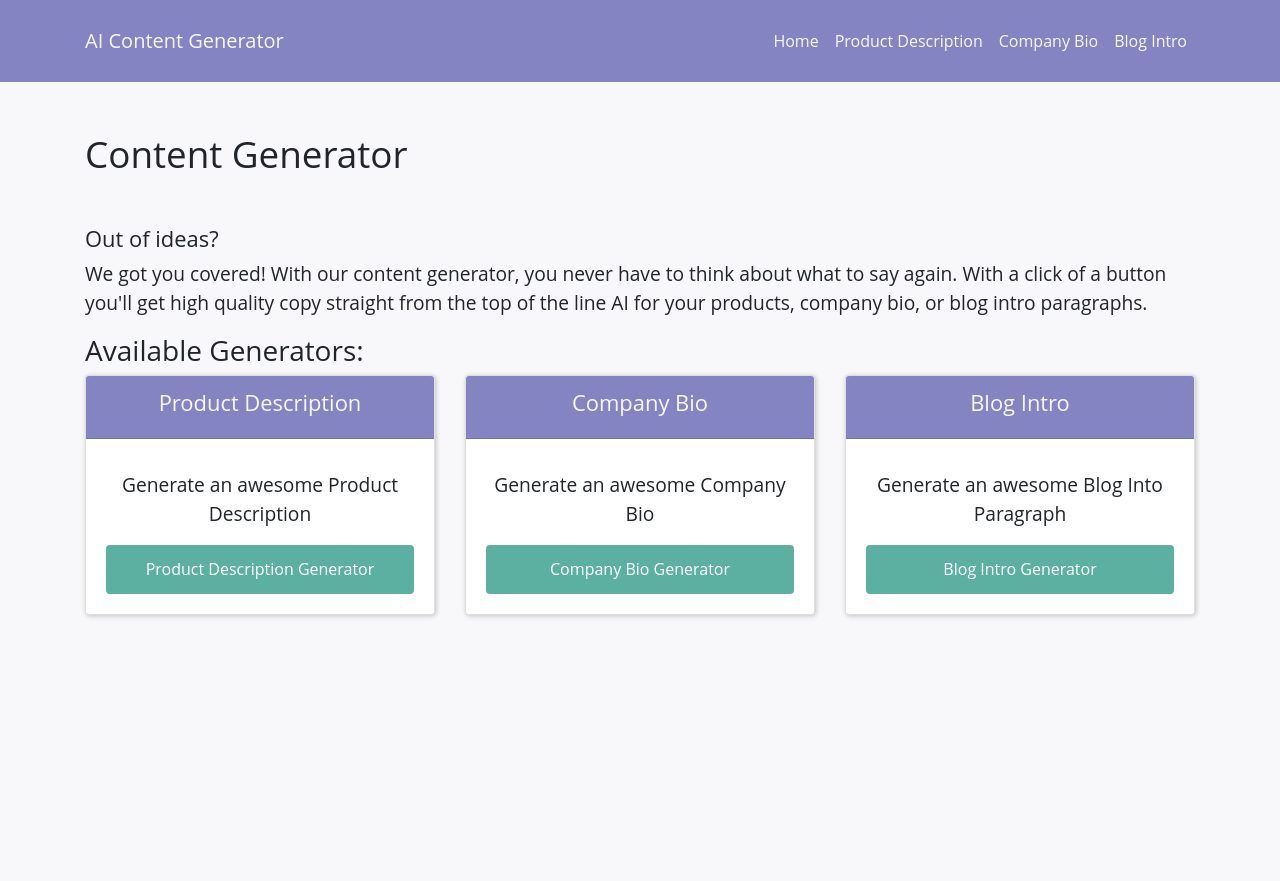
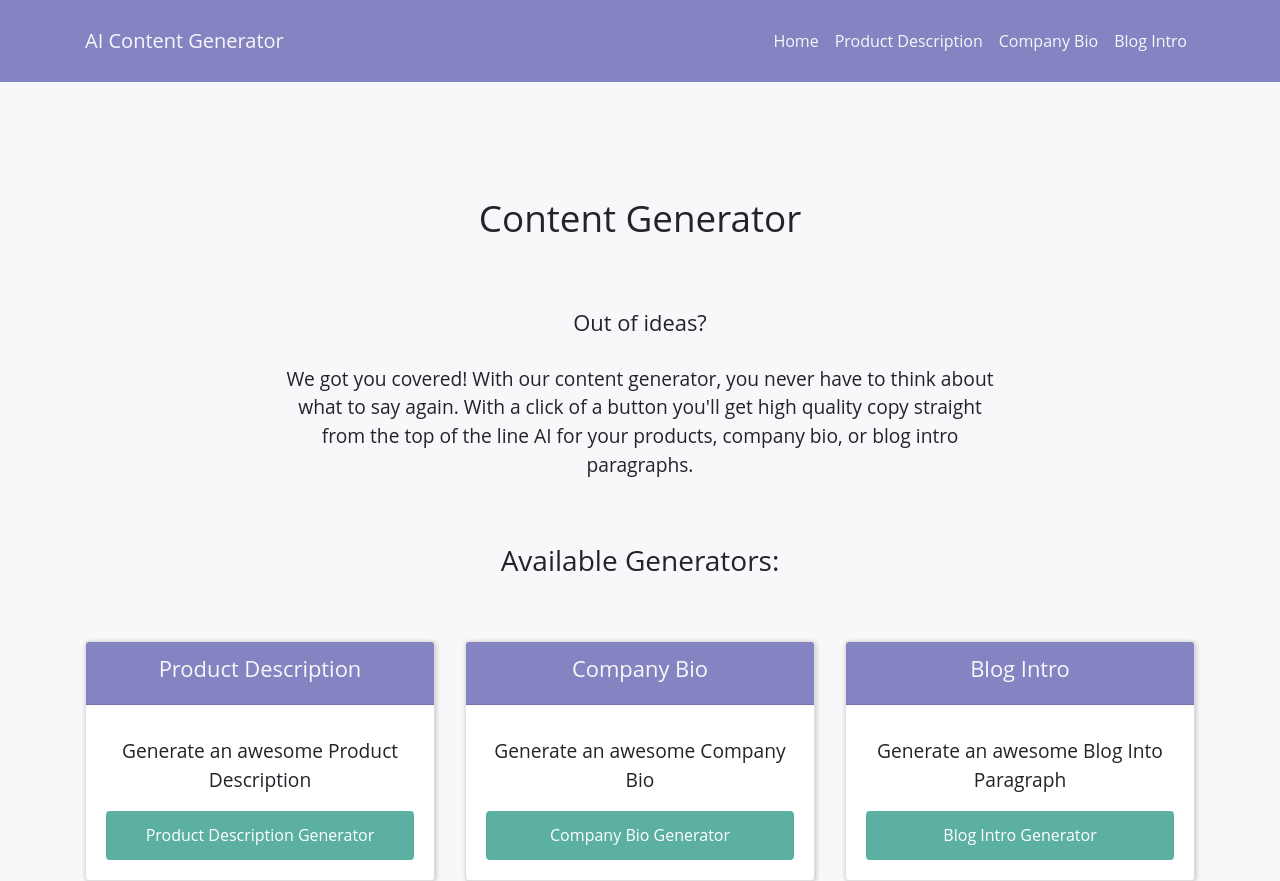
Before and after one commit to ash1eygrace/ai-content, a React (Create React App) app in the folder copyai/: page / in a window 1280 px wide. Before the commit the page ends 800 px from the top, so only its background shows below. Built offline with nearby package versions, Linux system fonts and the light colour scheme.

Commit message:
Add hero section css styles

```diff
--- a/copyai/src/App.css
+++ b/copyai/src/App.css
@@ -48,7 +48,7 @@ label.form-label{
   font-weight: bold;
 }
 #pageDescription{
-  padding-bottom: 5%;
+  padding-bottom: 10%;
 }
 textarea{
   resize: none;
@@ -66,3 +66,19 @@ textarea{
   min-height: 100%;
   border-radius: 0.25rem;
 }
+#hero{
+  min-height: 20vh;
+  padding: 5%;
+  text-align: center;
+}
+#hero h2{
+  padding: 2%;
+}
+#hero p{
+  padding-left: 15%;
+  padding-right: 15%;
+}
+#hero h3{
+  margin-top: 4rem;
+  margin-bottom: 0rem;
+}
```
